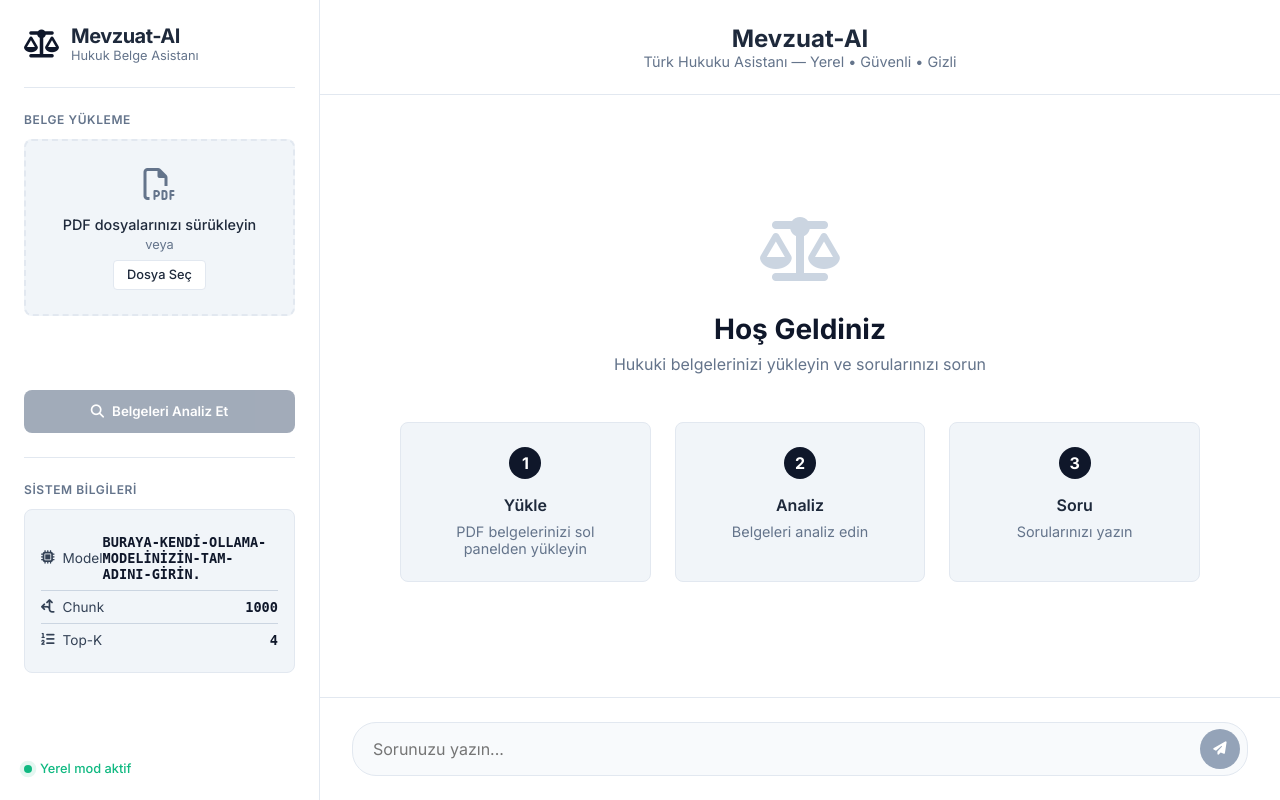
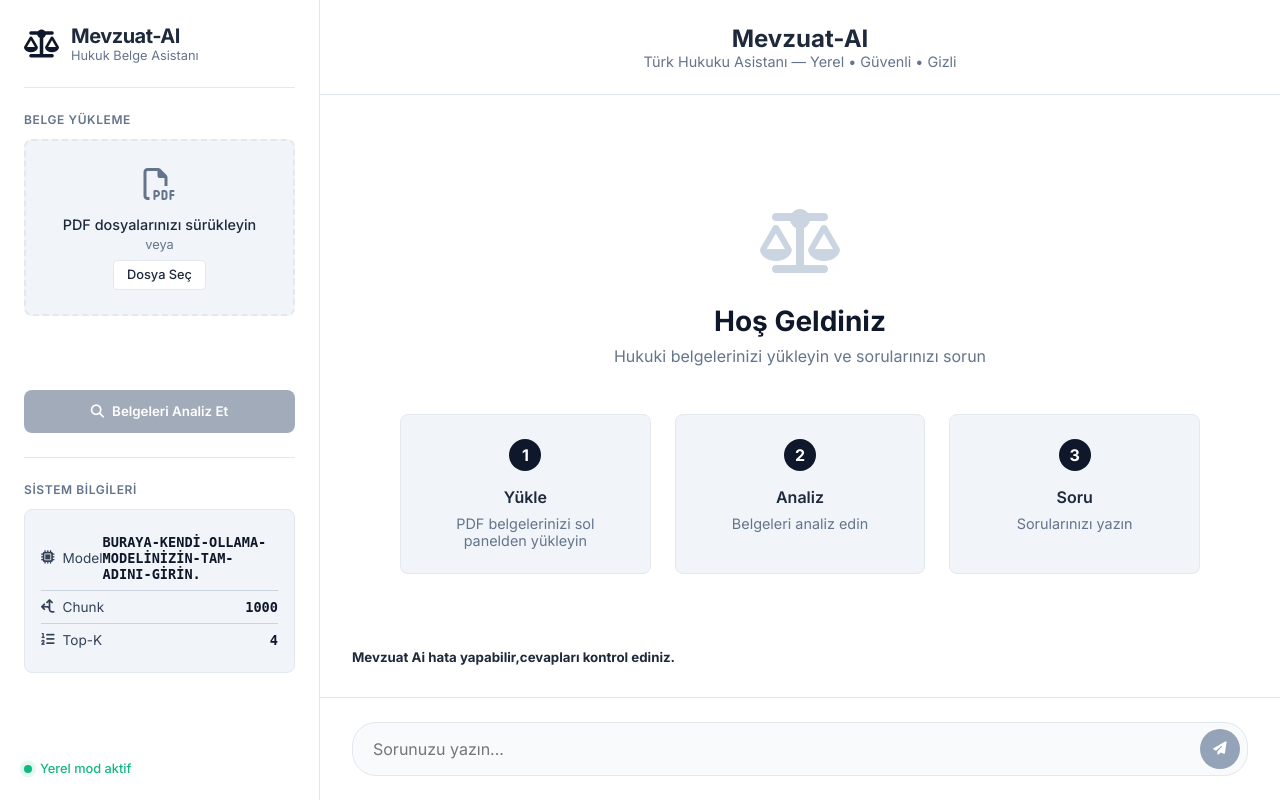
Before and after one commit to egnake/Mevzuat-Ai, a Flask app: page / in a window 1280 px wide. Run offline with Flask 3, Linux system fonts and the light colour scheme.

Commit message:
Update index.html

```diff
--- a/templates/index.html
+++ b/templates/index.html
@@ -122,6 +122,8 @@
                         </div>
                     </div>
 
+                    <h5 class="hata">Mevzuat Ai hata yapabilir,cevapları kontrol ediniz.</h5>
+
                     <!-- Messages Area -->
                     <div class="messages" id="messages"></div>
                 </div>
```
